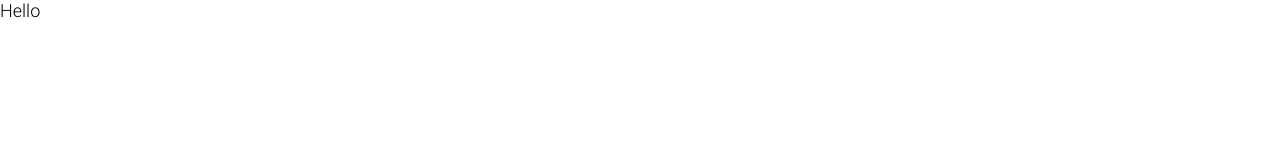
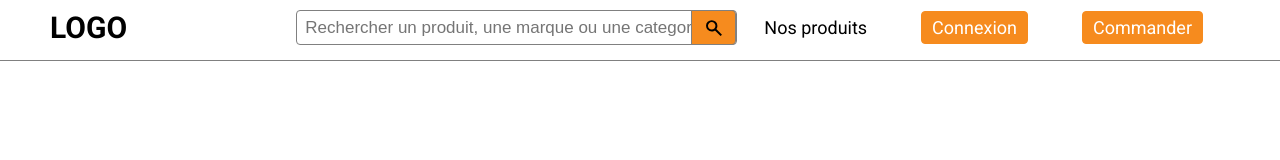
Before and after one commit to kamate-Idris/e-commerce, a plain HTML site: page index.html in a window 1280 px wide. Drawn offline with Linux system fonts and the light colour scheme.

Commit message:
Ajout du Header

```diff
--- a/index.html
+++ b/index.html
@@ -1,14 +1,42 @@
 <!DOCTYPE html>
 <html lang="en">
+
 <head>
     <meta charset="UTF-8">
     <meta http-equiv="X-UA-Compatible" content="IE=edge">
     <meta name="viewport" content="width=device-width, initial-scale=1.0">
     <title>E-commerce</title>
-    <link href="https://fonts.googleapis.com/css2?family=Roboto:wght@100;300;400;500;700;900&display=swap" rel="stylesheet">
+    <link href="https://fonts.googleapis.com/css2?family=Roboto:wght@100;300;400;500;700;900&display=swap"
+        rel="stylesheet">
     <link rel="stylesheet" href="style.css">
 </head>
+
 <body>
-    <div>Hello</div>
+    <!--
+        LE HEADER
+     -->
+     <header class="header">
+       <div class="hearderContainer">
+        <div class="logo">
+            <span class="logoText">LOGO</span>
+        </div>
+        <div class="searchBar">
+            <input type="text" class="input" placeholder="Rechercher un produit, une marque ou une categorie">
+           <div class="searchIcon">
+            <svg class="icon">
+                <use xlink:href="assets/icons/sprite.svg#search"></use>
+            </svg>
+           </div>
+        </div>
+        <div class="menu">
+            <div class="nosProduits">
+                Nos produits
+            </div>
+            <a href="#">Connexion</a>
+            <a href="#">Commander </a>
+        </div>
+       </div>
+     </header>
 </body>
+
 </html>
--- a/style.css
+++ b/style.css
@@ -6,8 +6,108 @@
     box-sizing: border-box;
 }
 
-html, body{
+
+html,
+body {
     font-family: 'Roboto', sans-serif;
     font-size: 18px;
     font-weight: 300;
 }
+
+a {
+    text-decoration: none;
+
+}
+
+:root {
+    --primaryColor: #FFF;
+    --secondaryColor: #F68B1E;
+    --thirdColor: #445268;
+}
+
+svg {
+    width: 20px;
+    height: 20px;
+
+}
+
+
+.header {
+    background: var(--primaryColor);
+    width: 100vw;
+    padding-bottom: 5px;
+    border-bottom: 1px solid gray;
+}
+
+.hearderContainer {
+    display: flex;
+     align-items: center;
+     padding: 10px 50px;
+}
+
+.logo{
+    flex: 2;
+    cursor: pointer;
+}
+
+.logoText{
+    text-transform: uppercase;
+    font-size: 30px;
+    font-weight: 700;
+}
+
+.searchBar{
+    flex: 3.5;
+    border-radius: 4px;
+    border: 1px solid gray ;
+    display: flex;
+    justify-content: space-around;
+    background: var(--primaryColor);
+    align-items: center;
+    padding: 8px;
+    padding-right: 0;
+    height: 35px;
+}
+
+.searchBar .input{
+    width: 100%;
+    outline: none;
+    border: none;
+    font-size: 17px;
+}
+
+.searchIcon{
+    height: 35px;
+    width: 50px;
+    display: flex;
+    align-items: center;
+    cursor: pointer;
+    border: 1px solid gray;
+    justify-content: center;
+    background-color: #F68B1E;
+    border-radius:  0 4px 4px 0  ;
+}
+
+.menu{
+    flex: 4;
+    display: flex;
+    justify-content: space-around;
+    align-items: center;
+}
+
+.nosProduits{
+    font-weight: 400;
+}
+
+.menu a{
+    padding: 5px 10px;
+    border-radius: 4px;
+    border: 1px solid var(--secondaryColor);
+    background: var(--secondaryColor);
+    color: var(--primaryColor);
+    cursor: pointer;
+    font-weight: 400;
+   text-align: center;
+
+
+}
```
Also changed, not shown: assets/icons/search.svg (added), assets/icons/sprite.svg (added).
